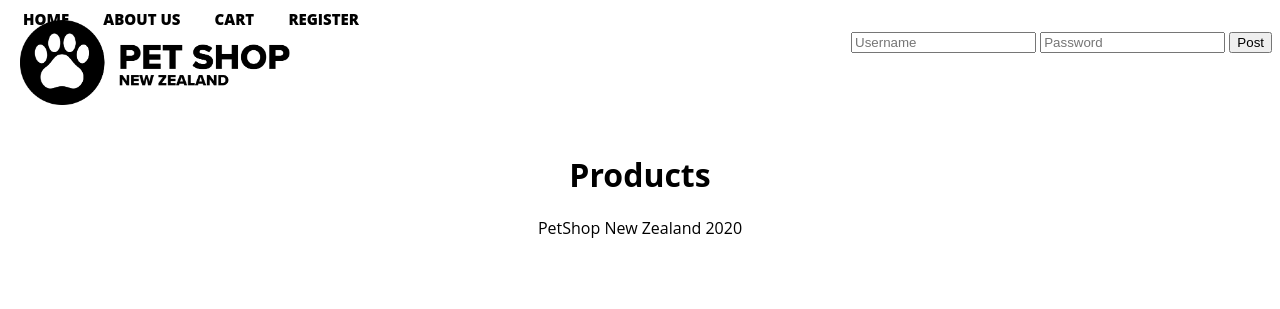
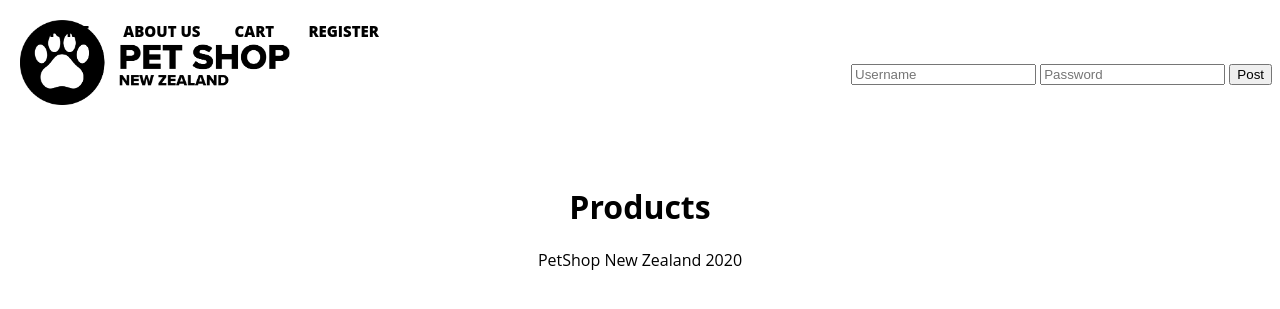
Before and after one commit to lelua/Class, a PHP site: page /Include/index.php in a window 1280 px wide. Shown: the top 309 px of the page. Run offline with PHP 8.4, Linux system fonts and the light colour scheme; data that the repository does not hold is empty.

```diff
--- a/Include/CSS/style.css
+++ b/Include/CSS/style.css
@@ -6,7 +6,7 @@ body {
 #header ul {
     list-style: none;
     padding: 0;
-    margin: 0;
+    margin: 20px;
 }
 
 #header li {
@@ -19,12 +19,12 @@ a {
     padding: 15px 15px;
     font-weight: 800;
     color: #000000;
+    margin-bottom: 20px;
 }
 #header a:hover {
     cursor: pointer;
     color: rgba(0,0,0,0.23);
 }
-
 #main img {
     max-width: 200px;
 }
```
